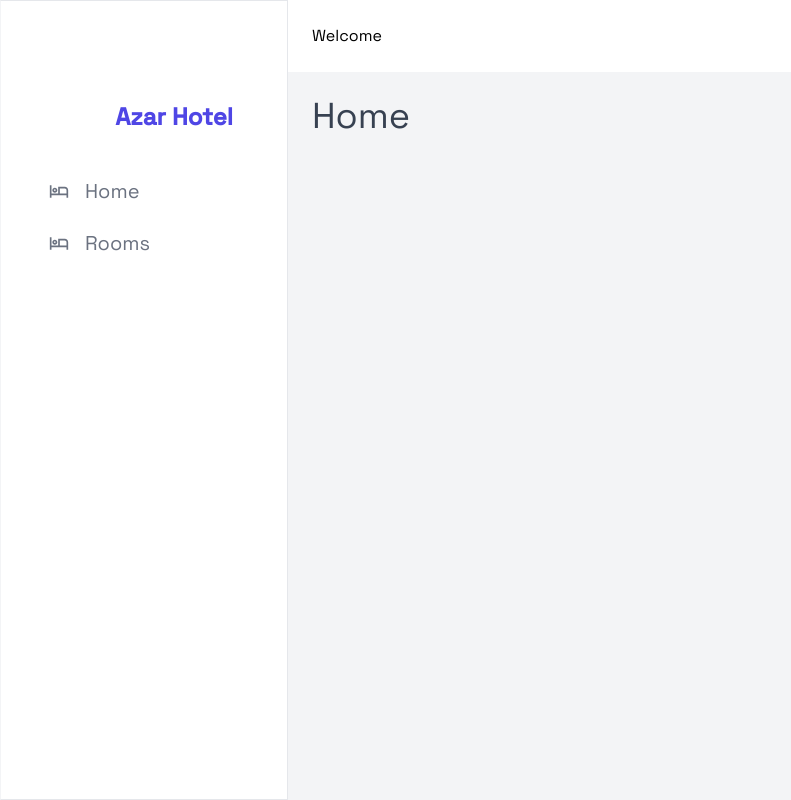
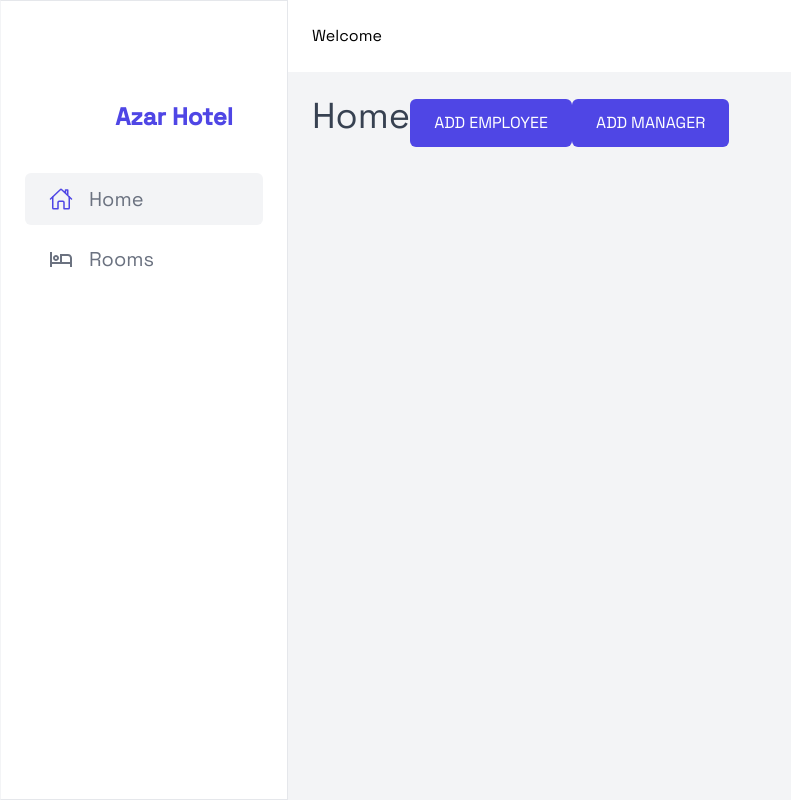
Before and after one commit to FullStack-React-Laravel/AzarHotel, a React (Vite) app in the folder React/: page /home in a window 1280 px wide. Shown: the whole page, without its empty margins (0-791 px from the left). Built offline with nearby package versions, Linux system fonts and the light colour scheme; some icons are missing.

Commit message:
create RowForm components

```diff
--- /dev/null
+++ b/React/src/components/rooms/AddRoom.jsx
@@ -0,0 +1,22 @@
+import { useState } from "react";
+import Button from "../../ui/Button";
+import ViewBox from "../../ui/ViewBox";
+import CreateRoomForm from "./CreateRoomForm";
+
+export default function AddRoom() {
+    const [roomWindow, setRoomWindow] = useState("roomForm");
+    function handleRoomWindow() {
+        if (roomWindow === "") setRoomWindow("roomForm");
+        else setRoomWindow("");
+    }
+    return (
+        <ViewBox>
+            <ViewBox.Open open="roomForm">
+                <Button>Add Room</Button>
+            </ViewBox.Open>
+            <ViewBox.Window window={roomWindow} width="w-[500px]">
+                <CreateRoomForm showForm={handleRoomWindow} />
+            </ViewBox.Window>
+        </ViewBox>
+    );
+}
--- /dev/null
+++ b/React/src/components/rooms/RoomTable.jsx
@@ -0,0 +1,22 @@
+import Table from "../../ui/Table";
+import TableCell from "../../ui/TableCell";
+import TableHeader from "../../ui/TableHeader";
+import TableRow from "../../ui/TableRow";
+
+export default function RoomTable({ rooms }) {
+    return (
+        <Table>
+            <TableHeader>
+                <TableCell></TableCell>
+                <TableCell>Room_N</TableCell>
+                <TableCell>Type</TableCell>
+                <TableCell>Capacity</TableCell>
+                <TableCell>Price</TableCell>
+                <div></div>
+            </TableHeader>
+            {rooms.map((room) => (
+                <TableRow key={room.code} room={room} />
+            ))}
+        </Table>
+    );
+}
--- /dev/null
+++ b/React/src/components/rooms/RowForm.jsx
@@ -0,0 +1,12 @@
+import Col from "../../ui/Col";
+import Error from "./Error";
+
+export default function RowForm({ name, error, children }) {
+    return (
+        <Col classes="gap-2">
+            <label htmlFor={name}>{name}</label>
+            {children}
+            {error && <Error>{error}</Error>}
+        </Col>
+    );
+}
--- a/React/src/index.css
+++ b/React/src/index.css
@@ -2,6 +2,32 @@
 @tailwind components;
 @tailwind utilities;
 
+/* style scrollbar */
+
+::-webkit-scrollbar {
+    width: 8px;
+    height: 8px;
+}
+
+/* Track */
+::-webkit-scrollbar-track {
+    background: #f1f1f1;
+}
+
+/* Handle */
+::-webkit-scrollbar-thumb {
+    background: #888;
+    border-radius: 5px;
+}
+
+/* Handle on hover */
+::-webkit-scrollbar-thumb:hover {
+    background: #555;
+}
+#view-box::-webkit-scrollbar {
+    width: 0px;
+    height: 0px;
+}
 /* our style components */
 @layer components {
     .input {
--- a/React/src/pages/Home.jsx
+++ b/React/src/pages/Home.jsx
@@ -1,3 +1,26 @@
+import Button from "../ui/Button";
+import ViewBox from "../ui/ViewBox";
+
 export default function Home() {
-  return <div className="text-gray-700 text-4xl">Home</div>;
+    return (
+        <div className="text-4xl text-gray-700">
+            Home
+            <ViewBox>
+                <ViewBox.Open>
+                    <Button>Add employee</Button>
+                </ViewBox.Open>
+                <ViewBox.Window>
+                    <div>Hi every employee</div>
+                </ViewBox.Window>
+            </ViewBox>
+            <ViewBox>
+                <ViewBox.Open>
+                    <Button>Add manager</Button>
+                </ViewBox.Open>
+                <ViewBox.Window>
+                    <div>Hi every manager</div>
+                </ViewBox.Window>
+            </ViewBox>
+        </div>
+    );
 }
--- a/React/src/pages/Rooms.jsx
+++ b/React/src/pages/Rooms.jsx
@@ -1,51 +1,27 @@
 import { useGetAllRooms } from "../components/rooms/hooks/useGetAllRooms";
 
-import Table from "../ui/Table";
-import TableHeader from "../ui/TableHeader";
-import TableRow from "../ui/TableRow";
-import TableCell from "../ui/TableCell";
 import Row from "../ui/Row";
-import Button from "../ui/Button";
+
 import Col from "../ui/Col";
 import Spinner from "../ui/Spinner";
-import CreateRoomForm from "../components/rooms/CreateRoomForm";
-import ViewBox from "../ui/ViewBox";
-
-import { useState } from "react";
+import AddRoom from "../components/rooms/AddRoom";
+import RoomTable from "../components/rooms/RoomTable";
 
 export default function Rooms() {
-    const [showForm, setShowForm] = useState(false);
     const { rooms, isError, isLoading, error } = useGetAllRooms();
 
     if (isError) return <p>{error.message}</p>;
+    if (isLoading) return <Spinner text="loading rooms..." />;
 
-    if (isLoading) return <Spinner text="loading rooms..." />;
     return (
         <>
             <Col classes="gap-12">
                 <Row>
                     <h1 className="text-4xl text-gray-700">All Rooms</h1>
-                    <Button onClick={() => setShowForm(true)}>Add Room</Button>
+                    <AddRoom />
                 </Row>
-                <Table>
-                    <TableHeader>
-                        <TableCell></TableCell>
-                        <TableCell>Room_N</TableCell>
-                        <TableCell>Type</TableCell>
-                        <TableCell>Capacity</TableCell>
-                        <TableCell>Price</TableCell>
-                        <div></div>
-                    </TableHeader>
-                    {rooms.map((room) => (
-                        <TableRow key={room.code} room={room} />
-                    ))}
-                </Table>
+                <RoomTable rooms={rooms} />
             </Col>
-            {showForm && (
-                <ViewBox onClose={() => setShowForm(false)}>
-                    <CreateRoomForm />
-                </ViewBox>
-            )}
         </>
     );
 }
--- a/React/src/ui/MainNav.jsx
+++ b/React/src/ui/MainNav.jsx
@@ -1,14 +1,27 @@
+import { useState } from "react";
 import { MdOutlineHotel } from "react-icons/md";
+import { IoHomeOutline } from "react-icons/io5";
 import MainNavLink from "./MainNavLink";
+import Col from "./Col";
+
 export default function MainNav() {
-  return (
-    <div className=" mt-8">
-      <MainNavLink to="home">
-        <MdOutlineHotel className=" group-hover/navItem:text-purple-950" />
-      </MainNavLink>
-      <MainNavLink to="rooms">
-        <MdOutlineHotel className=" group-hover/navItem:text-purple-950" />
-      </MainNavLink>
-    </div>
-  );
+    const [active, setActive] = useState("home");
+    return (
+        <Col classes=" mt-10 gap-2">
+            <MainNavLink active={active} onClick={setActive} to="home">
+                <IoHomeOutline
+                    className={`text-2xl group-hover/navItem:text-indigo-600 ${
+                        active === "home" ? "text-indigo-600" : ""
+                    }`}
+                />
+            </MainNavLink>
+            <MainNavLink active={active} onClick={setActive} to="rooms">
+                <MdOutlineHotel
+                    className={`text-2xl group-hover/navItem:text-indigo-600 ${
+                        active === "rooms" ? "text-indigo-600" : ""
+                    }`}
+                />
+            </MainNavLink>
+        </Col>
+    );
 }
--- a/React/src/ui/MainNavLink.jsx
+++ b/React/src/ui/MainNavLink.jsx
@@ -1,13 +1,18 @@
 import { Link } from "react-router-dom";
 
-export default function MainNavLink({ to, children }) {
+export default function MainNavLink({ to, children, active, onClick }) {
     return (
         <Link
+            onClick={() => onClick(to)}
             to={to}
-      className=" cursor-pointer group/navItem text-xl text-gray-500 flex items-center gap-4 hover:bg-gray-100 py-3 px-6 rounded-md"
+            className={`group/navItem flex cursor-pointer items-center gap-4 rounded-md px-6 py-3 text-xl text-gray-500 hover:bg-gray-100 ${
+                active === to ? " bg-gray-100" : ""
+            }`}
         >
             {children}
-      <span className="group-hover/navItem:text-gray-800 capitalize">{to}</span>
+            <span className="capitalize group-hover/navItem:text-gray-800">
+                {to}
+            </span>
         </Link>
     );
 }
--- a/React/src/ui/ViewBox.jsx
+++ b/React/src/ui/ViewBox.jsx
@@ -1,11 +1,37 @@
+import { cloneElement, createContext, useContext, useState } from "react";
 import { createPortal } from "react-dom";
-export default function ViewBox({ children, onClose }) {
+
+const viewBoxContext = createContext();
+
+function ViewBox({ children }) {
+    const [openName, setOpenName] = useState("");
+
+    return (
+        <viewBoxContext.Provider value={{ openName, setOpenName }}>
+            {children}
+        </viewBoxContext.Provider>
+    );
+}
+
+function Open({ children, open }) {
+    const { setOpenName } = useContext(viewBoxContext);
+    return cloneElement(children, { onClick: () => setOpenName(open) });
+}
+
+function Window({ children, width, window }) {
+    const { openName, setOpenName } = useContext(viewBoxContext);
+    if (openName !== window) return null;
     return createPortal(
-        <div className="fixed left-0 top-0  h-full w-full flex-col overflow-scroll bg-indigo-950/30 py-10 backdrop-blur-sm">
-            <div className="absolute left-1/2 top-1/2 w-[500px] translate-x-[-50%] translate-y-[-50%] rounded-3xl bg-white px-10 pb-10 pt-20">
+        <div className="fixed left-0 top-0  h-full w-full overflow-scroll bg-indigo-950/30 py-10 backdrop-blur-sm">
+            <div
+                id="view-box"
+                className={`absolute left-1/2 top-1/2 max-h-[700px] translate-x-[-50%] translate-y-[-50%] overflow-scroll rounded-3xl bg-white px-10 pb-10 pt-20 ${
+                    width ? width : ""
+                }`}
+            >
                 <button
-                    onClick={onClose}
-                    className=" absolute right-8 top-8 rounded-md px-2 text-5xl text-gray-600 transition-all duration-300 hover:rotate-90 hover:bg-gray-100 hover:text-red-600"
+                    onClick={() => setOpenName("")}
+                    className=" absolute right-8 top-8 rounded-md px-2 text-5xl text-gray-600 transition-all duration-300 hover:bg-gray-100"
                 >
                     &times;
                 </button>
@@ -15,3 +41,7 @@ export default function ViewBox({ children, onClose }) {
         document.body,
     );
 }
+
+ViewBox.Open = Open;
+ViewBox.Window = Window;
+export default ViewBox;
```
Also changed, not shown: React/src/components/rooms/CreateRoomForm.jsx (+20 -26 lines), React/src/services/apiRooms.js (line endings or trailing spaces). Lines whose indentation alone changed are shown as unchanged.
